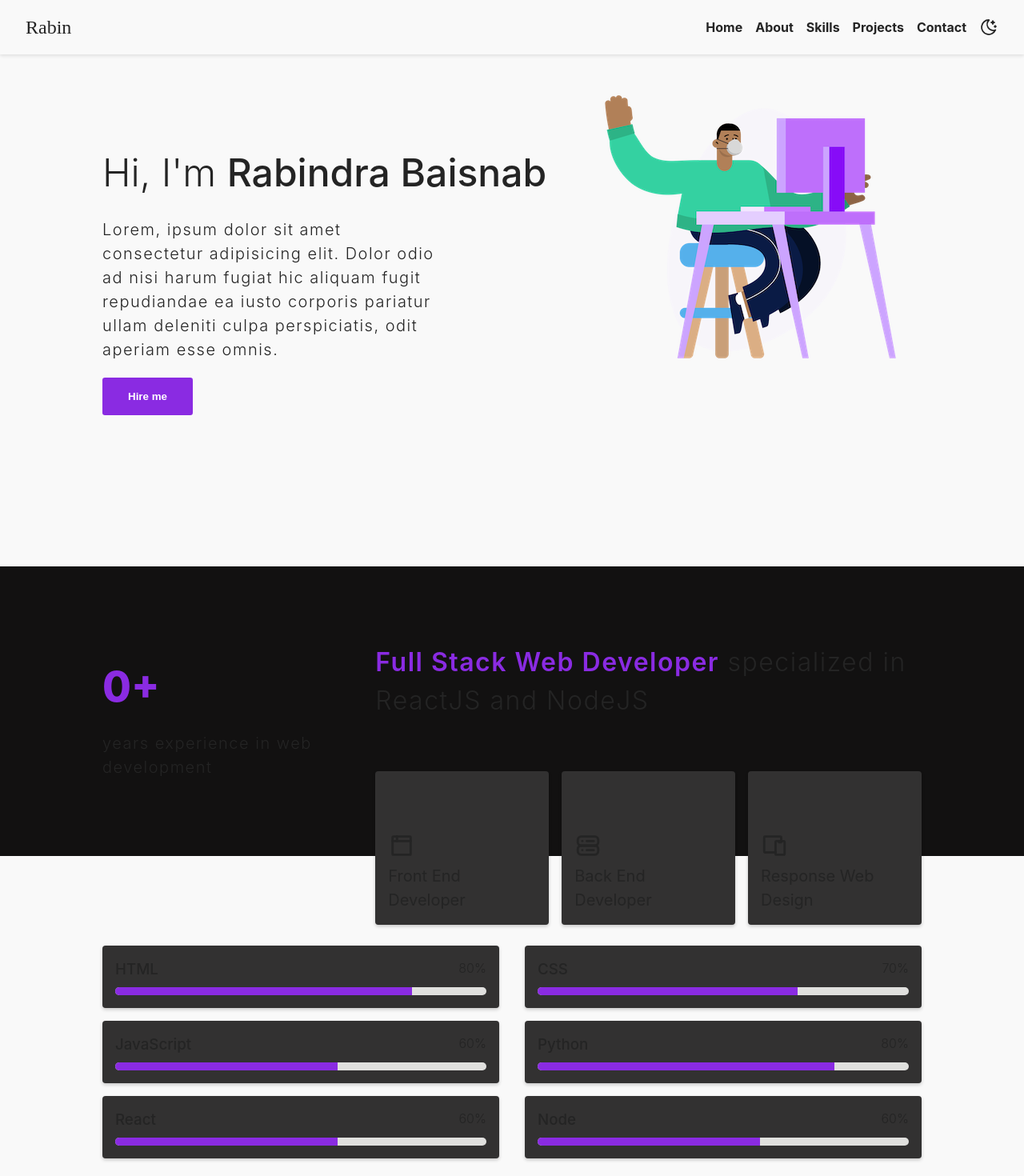
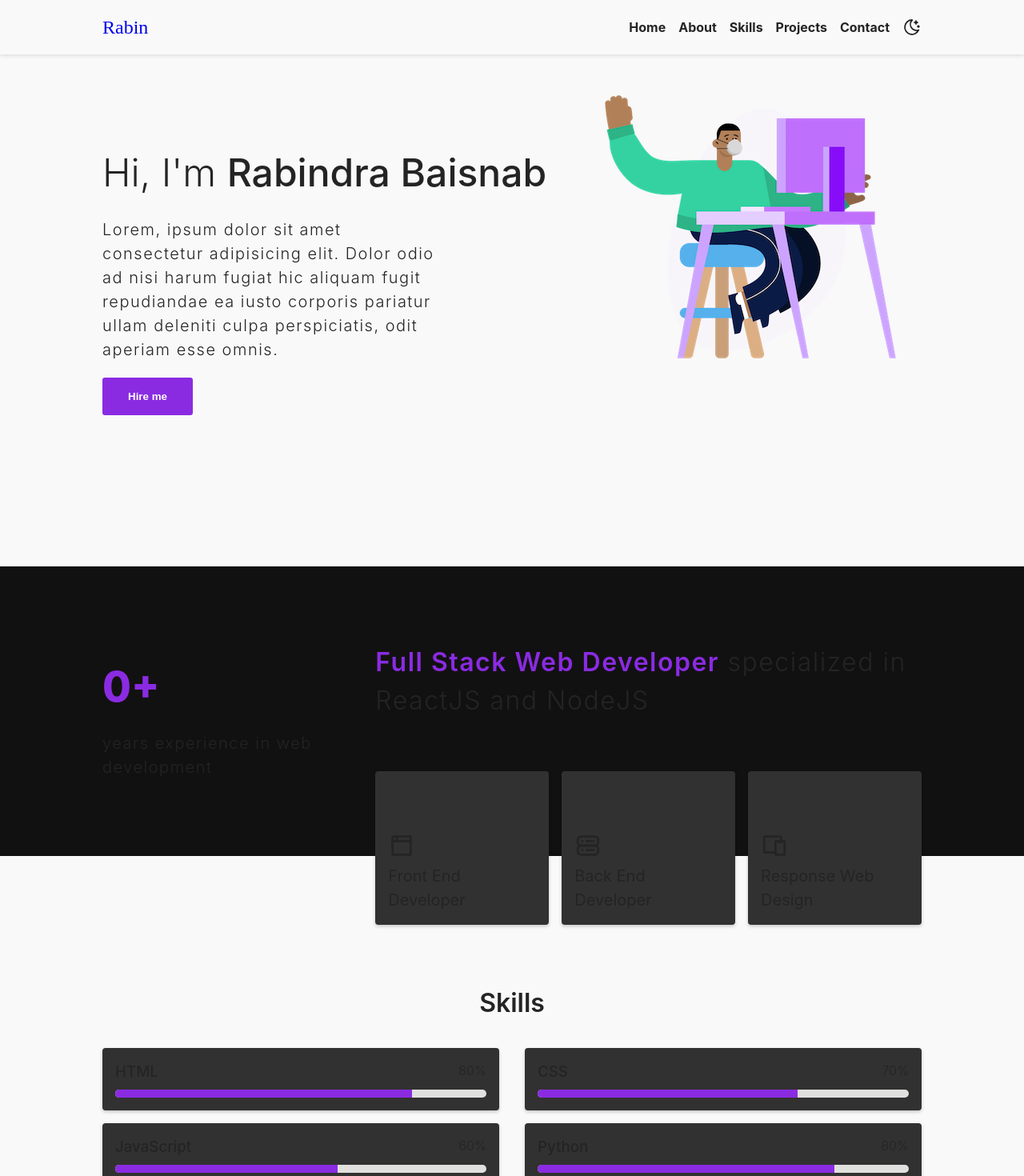
Before and after one commit to rabin245/portfolio-intern, a React (Vite) app: page / in a window 1280 px wide. Shown: the top 1470 px of the page at 80% size. Built offline with nearby package versions, Linux system fonts and the light colour scheme; a web font is replaced by a local one.

Commit message:
fix padding for header

```diff
--- a/src/components/Logo/Logo.module.css
+++ b/src/components/Logo/Logo.module.css
@@ -2,10 +2,21 @@
 
 .logo {
   font-family: "Alkatra";
-  font-size: 1.5rem;
   cursor: pointer;
 }
 
-.logo:hover {
-  color: #f00;
+.logo:hover a {
+  color: blueviolet;
 }
+
+.logo > a {
+  font-size: 1.5rem;
+  text-decoration: none;
+}
+
+a:hover {
+  color: blueviolet;
+}
+a:visited {
+  color: inherit;
+}
--- a/src/components/Logo/index.jsx
+++ b/src/components/Logo/index.jsx
@@ -1,7 +1,11 @@
 import styles from "./Logo.module.css";
 
 const Logo = () => {
-  return <div className={styles.logo}>Rabin</div>;
+  return (
+    <div className={styles.logo}>
+      <a href="#">Rabin</a>
+    </div>
+  );
 };
 
 export default Logo;
--- a/src/components/MenuItem/MenuItem.module.css
+++ b/src/components/MenuItem/MenuItem.module.css
@@ -3,5 +3,5 @@
   cursor: pointer;
 }
 .link:hover {
-  color: purple;
+  color: blueviolet;
 }
--- a/src/index.css
+++ b/src/index.css
@@ -30,14 +30,14 @@ body {
   z-index: 10;
   background-color: var(--background-color);
   transition: background-color 0.2s ease-in-out;
+  box-shadow: 0 2px 4px rgba(0, 0, 0, 0.1);
 }
 
 .Header > nav {
   display: flex;
   justify-content: space-between;
   align-items: center;
-  padding: 1rem 2rem;
-  box-shadow: 0 2px 4px rgba(0, 0, 0, 0.1);
+  padding: 1rem 8rem;
 }
 
 body {
--- a/src/pages/Skills/Skills.module.css
+++ b/src/pages/Skills/Skills.module.css
@@ -1,5 +1,5 @@
 .Skills {
-  height: 60vh;
+  /* height: 60vh; */
 }
 
 .wrapper {
@@ -12,6 +12,7 @@
   font-weight: 600;
   text-align: center;
   margin-bottom: 2rem;
+  margin-top: 8rem;
 }
 
 .cards {
```
